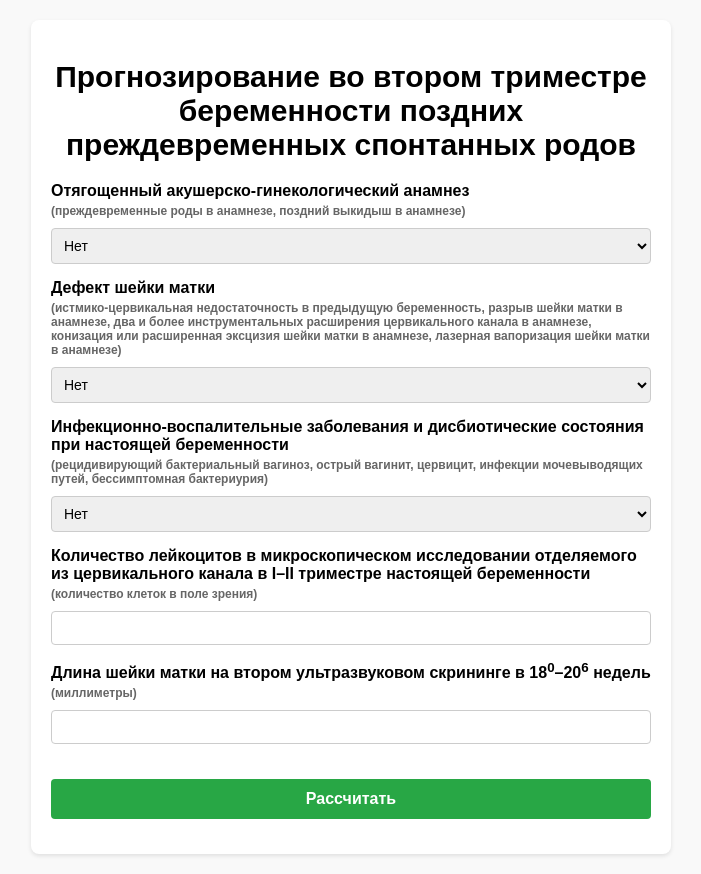
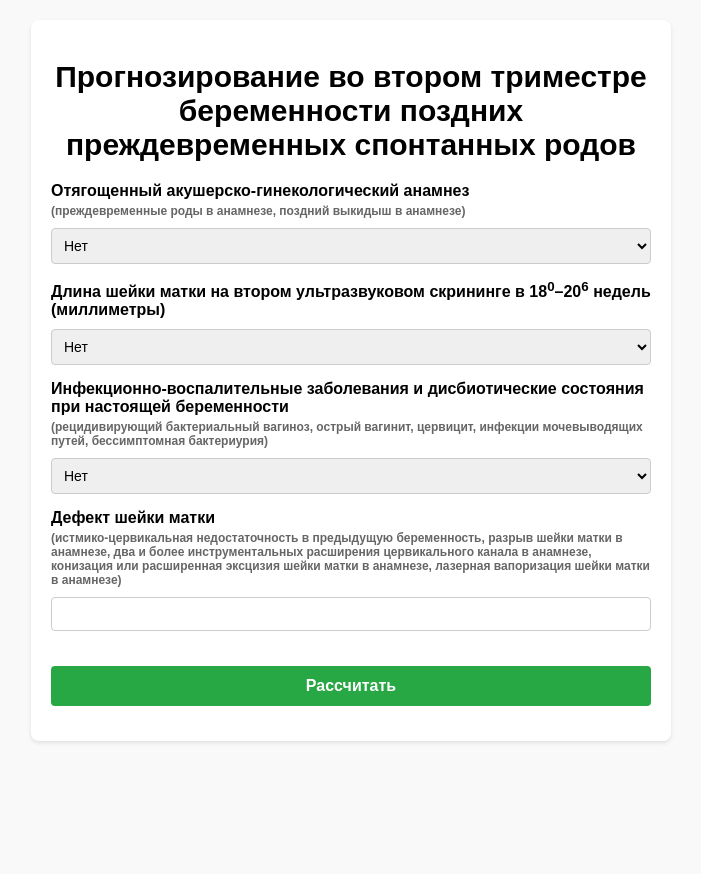
Before and after one commit to TatianaRyzhova/zoya-calculator-two, a React (Create React App) app: page / in a window 1280 px wide. Shown: the whole page, without its empty margins (289-990 px from the left). After the commit the page ends 800 px from the top, so only its background shows below. Built offline with nearby package versions, Linux system fonts and the light colour scheme.

Commit message:
new fixes

```diff
--- a/src/App.js
+++ b/src/App.js
@@ -6,8 +6,7 @@ function App() {
     one: 0,
     two: 0,
     three: 0,
-    four: '',
-    five: ''
+    four: ''
   });
   const [result, setResult] = useState(null);
   const [risk, setRisk] = useState('');
@@ -18,15 +17,15 @@ function App() {
   };
 
   const calculate = () => {
-    if (values.four === '' || values.five === '') {
+    if (values.four === '') {
       alert('Пожалуйста, заполните все обязательные поля.');
       return;
     }
 
-    const z = 13.730 + 0.126 * values.one + 0.772 * values.two - 1.785 * values.three + 0.363 * values.four - 0.571 * values.five;
+    const z = 12.135 + 0.008 * values.one - 0.432 * values.two + 3.385 * values.three + 1.104 * values.four;
     const P = (1 / (1 + Math.exp(-z))) * 100;
     setResult(P.toFixed(2));
-    setRisk(P > 52.0 ? 'Высокий риск' : 'Низкий риск');
+    setRisk(P > 50.9 ? 'Высокий риск' : 'Низкий риск');
   };
 
   return (
@@ -47,8 +46,8 @@ function App() {
 
       <div className="form-group">
         <label>
-          Дефект шейки матки
-          <span className="description">(истмико-цервикальная недостаточность в предыдущую беременность, разрыв шейки матки в анамнезе, два и более инструментальных расширения цервикального канала в анамнезе, конизация или расширенная эксцизия шейки матки в анамнезе, лазерная вапоризация шейки матки в анамнезе)</span>
+        Длина шейки матки на втором ультразвуковом скрининге в 18<sup>0</sup>–20<sup>6</sup> недель (миллиметры)
+          {/* <span className="description">(истмико-цервикальная недостаточность в предыдущую беременность, разрыв шейки матки в анамнезе, два и более инструментальных расширения цервикального канала в анамнезе, конизация или расширенная эксцизия шейки матки в анамнезе, лазерная вапоризация шейки матки в анамнезе)</span> */}
         </label>
         <select name="two" value={values.two} onChange={handleChange}>
           <option value={0}>Нет</option>
@@ -69,18 +68,10 @@ function App() {
 
       <div className="form-group">
         <label>
-          Количество лейкоцитов в микроскопическом исследовании отделяемого из цервикального канала в I–II триместре настоящей беременности
-          <span className="description">(количество клеток в поле зрения)</span>
+          Дефект шейки матки
+          <span className="description">(истмико-цервикальная недостаточность в предыдущую беременность, разрыв шейки матки в анамнезе, два и более инструментальных расширения цервикального канала в анамнезе, конизация или расширенная эксцизия шейки матки в анамнезе, лазерная вапоризация шейки матки в анамнезе)</span>
         </label>
         <input type="number" name="four" value={values.four} onChange={handleChange} className="input-field" required/>
-      </div>
-
-      <div className="form-group">
-        <label>
-          Длина шейки матки на втором ультразвуковом скрининге в 18<sup>0</sup>–20<sup>6</sup> недель
-          <span className="description">(миллиметры)</span>
-        </label>
-        <input type="number" name="five" value={values.five} onChange={handleChange} className="input-field" required/>
       </div>
 
       <button className="calculate-button" onClick={calculate}>Рассчитать</button>
```
